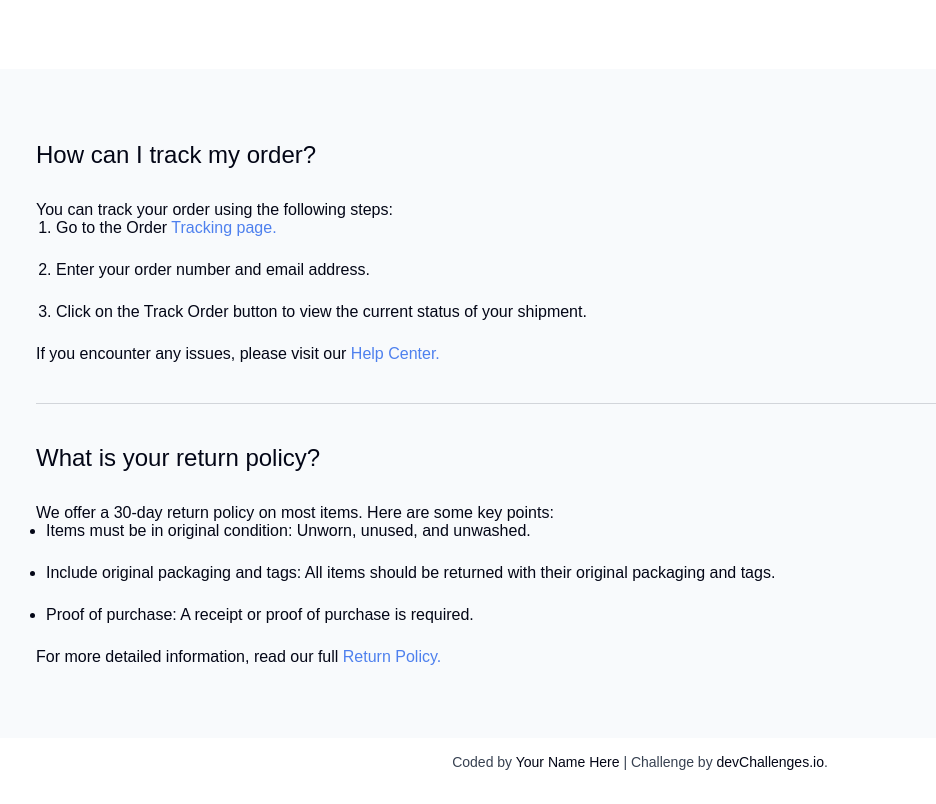
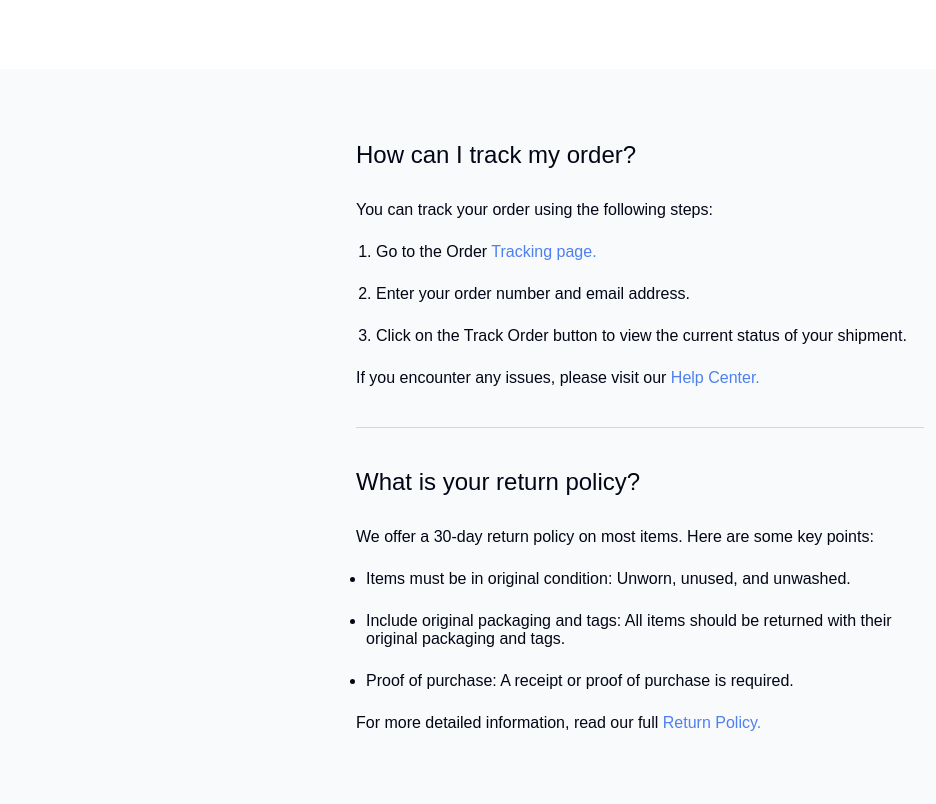
Before and after one commit to nadya-fd/DevChNew-SimpleFAQ-3, a plain HTML site: page index.html in a window 1280 px wide. Shown: the part 151-955 px from the top of the page, without its empty margins (0-936 px from the left). Before the commit the page ends 921 px from the top, so only its background shows below. Drawn offline with Linux system fonts and the light colour scheme.

Commit message:
mid size screen

```diff
--- a/index.html
+++ b/index.html
@@ -23,16 +23,22 @@
   </head>
   <body>
     <header>
+      <section>
         <h1>Frequently Asked Questions</h1>
         <p>Browse through the most frequently asked questions</p>
+      </section>
     </header>
     <main class="questions">
-      <section id="question1">
+      <section>
+        <article id="question1">
           <h2>How can I track my order?</h2>
-        <p>You can track your order using the following steps:</p>
+          <p class="entry-text">
+            You can track your order using the following steps:
+          </p>
           <ol>
             <li>
-            Go to the Order <a class="link" href="google.ca">Tracking page.</a>
+              Go to the Order
+              <a class="link" href="google.ca">Tracking page.</a>
             </li>
             <li>Enter your order number and email address.</li>
             <li>
@@ -45,10 +51,10 @@
             <a class="link" href="google.ca">Help Center.</a>
           </p>
           <div class="line"></div>
-      </section>
-      <section id="question2">
+        </article>
+        <article id="question2">
           <h2>What is your return policy?</h2>
-        <p>
+          <p class="entry-text">
             We offer a 30-day return policy on most items. Here are some key
             points:
           </p>
@@ -64,40 +70,12 @@
               Proof of purchase: A receipt or proof of purchase is required.
             </li>
           </ul>
-        <p>
+          <p class="conclusion-text">
             For more detailed information, read our full
             <a class="link" href="google.ca">Return Policy.</a>
           </p>
+        </article>
       </section>
     </main>
-    <!--
-
-
-
-
-
-
-
-
-
-
-
-
-
-
-    Proof of purchase
-
-
-
-    For more detailed information, read our full Return Policy.
-
-  -->
-
-    <div class="author-info">
-      Coded by <a href="#">Your Name Here</a> | Challenge by
-      <a href="https://www.devchallenges.io?ref=challenge" target="_blank"
-        >devChallenges.io</a
-      >.
-    </div>
   </body>
 </html>
--- a/style.css
+++ b/style.css
@@ -37,11 +37,11 @@ h2 {
   margin-bottom: 32px;
 }
 
-p > .entry-text {
+.entry-text {
   margin-bottom: 24px;
 }
 
-p > .conclusion-tex {
+.conclusion-tex {
   margin-bottom: 40px;
 }
 
@@ -56,9 +56,17 @@ li {
 main {
   background-color: #f8fafc;
   padding-bottom: 72px;
+  display: flex;
+  flex-direction: column;
 }
 
 section {
+  flex: 1;
+  margin-left: auto;
+  margin-right: auto;
+}
+
+article {
   padding: 40px 36px 0px 36px;
 }
 
@@ -92,3 +100,9 @@ li {
 .author-info a {
   text-decoration: none;
 }
+
+@media (min-width: 640px) {
+  section {
+    max-width: 640px;
+  }
+}
```
Lines whose indentation alone changed are shown as unchanged.
